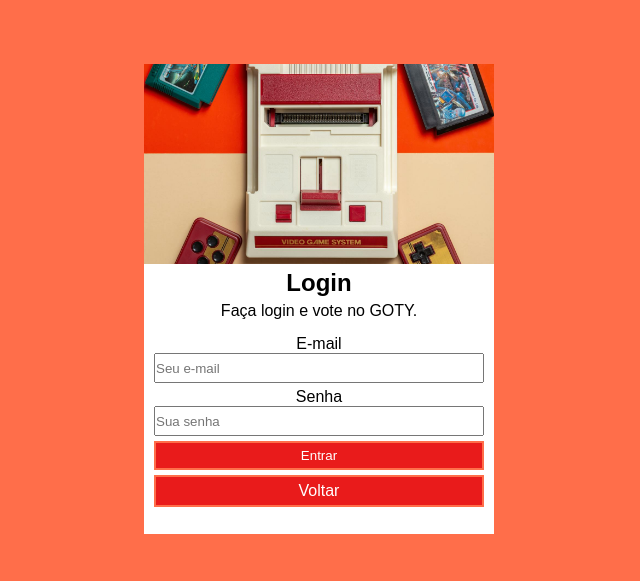
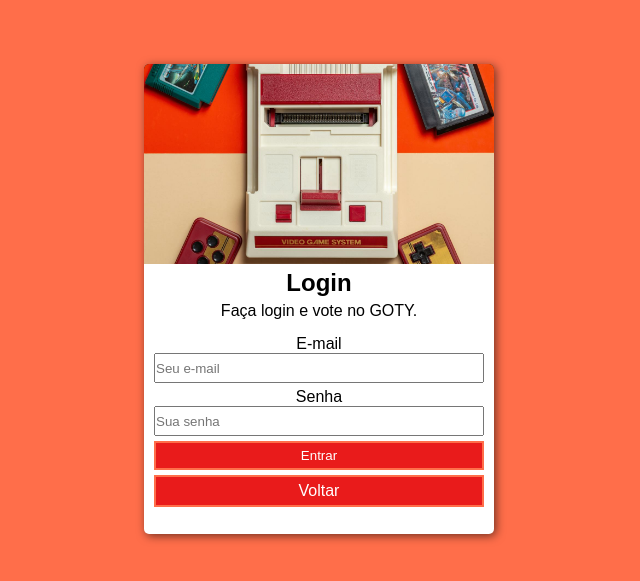
Before and after one commit to WilliamJhonata/Goty, a plain HTML site: page login/index.html in a window 1280 px wide. Shown: the part 101-682 px from the top of the page, without its empty margins (321-961 px from the left). Drawn offline with Linux system fonts and the light colour scheme.

Commit message:
atualizando

```diff
--- a/login/estilos/style.css
+++ b/login/estilos/style.css
@@ -29,6 +29,10 @@ section#login {
     background-color: white;
     height: 470px;
     width: 350px;
+    border-radius: 5px;
+    overflow: hidden;
+    box-shadow: 2px 2px 10px rgba(0, 0, 0, 0.562);
+
 
     top: 50%;
     left: 50%;
```
